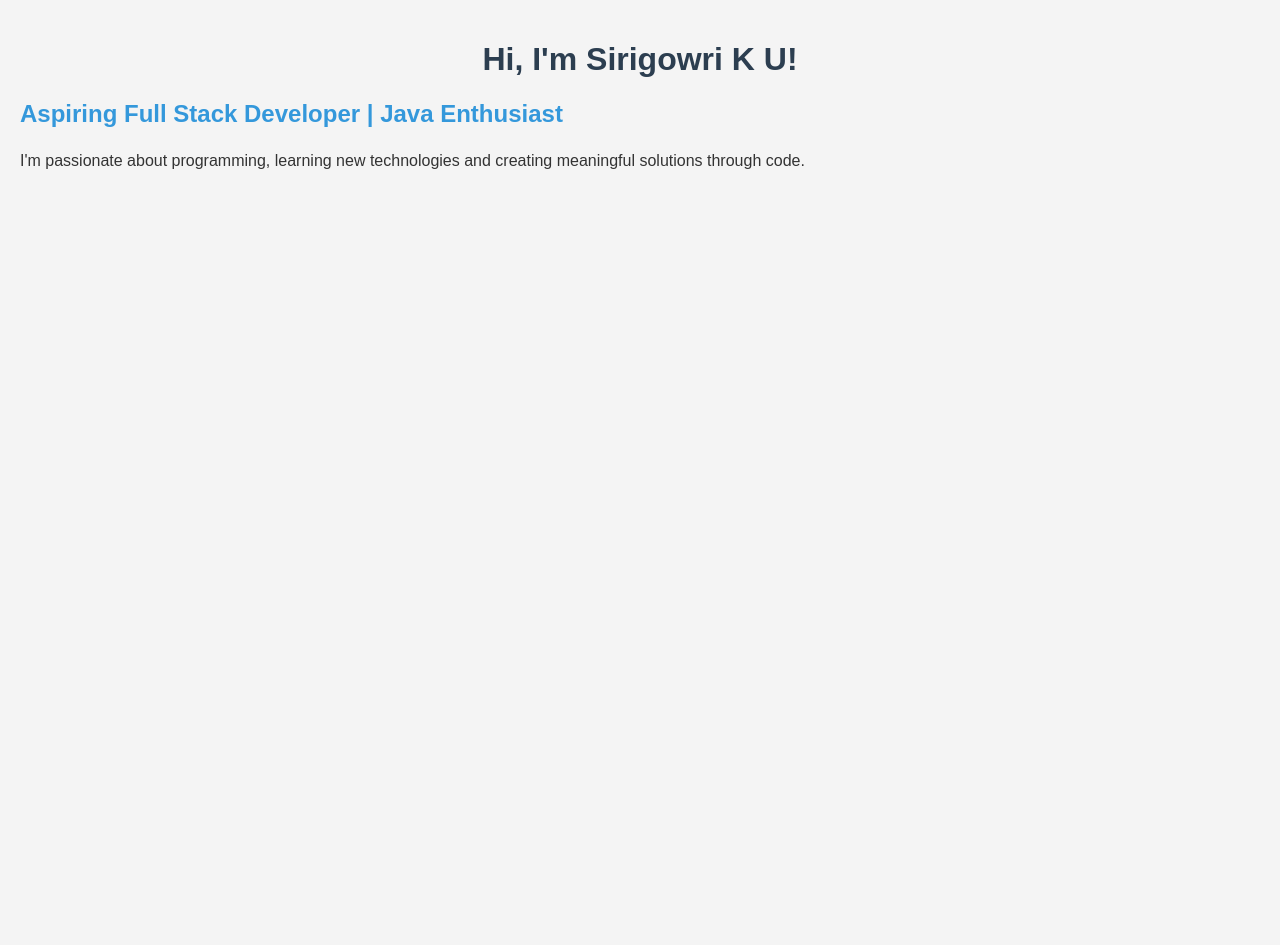
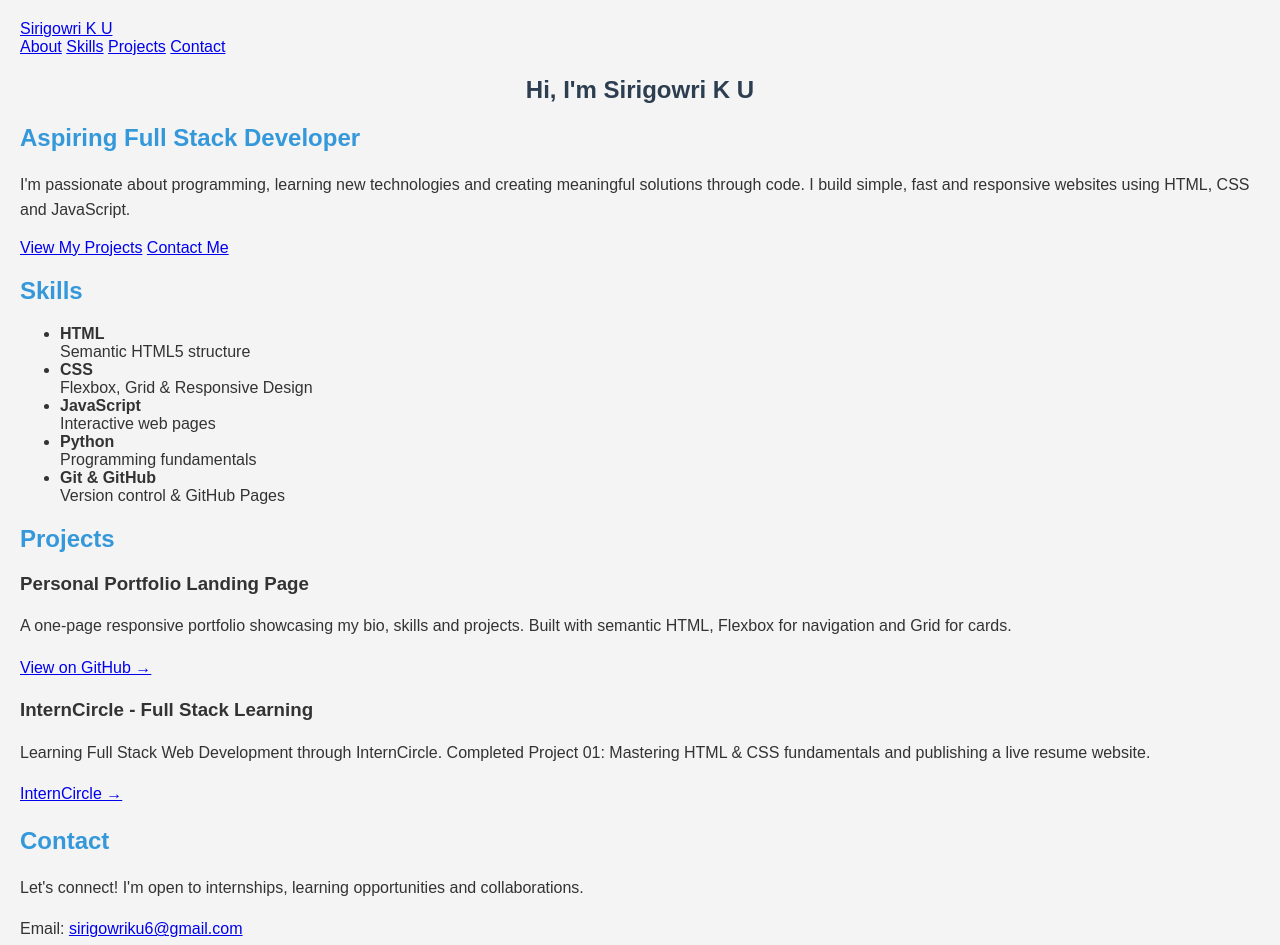
Before and after one commit to sirigowriku6-ui/sirigowri-ku-portfolio, a plain HTML site: page index.html in a window 1280 px wide. Before the commit the page ends 800 px from the top, so only its background shows below. Drawn offline with Linux system fonts and the light colour scheme.

Commit message:
Update index.html

```diff
--- a/index.html
+++ b/index.html
@@ -1,21 +1,62 @@
 <!DOCTYPE html>
 <html lang="en">
 <head>
-    <meta charset="UTF-8">
-    <meta name="viewport" content="width=device-width, initial-scale=1.0">
-    <title>Sirigowri K U | Portfolio</title>
-    <link rel="stylesheet" href="style.css">
+  <meta charset="UTF-8">
+  <meta name="viewport" content="width=device-width, initial-scale=1.0">
+  <title>Sirigowri K U | Aspiring Full Stack Developer</title>
+  <link rel="stylesheet" href="style.css">
 </head>
 <body>
+  <header>
+    <nav aria-label="Main navigation">
+      <a href="#about" class="logo">Sirigowri K U</a>
+      <div class="nav-links">
+        <a href="#about">About</a>
+        <a href="#skills">Skills</a>
+        <a href="#projects">Projects</a>
+        <a href="#contact">Contact</a>
+      </div>
+    </nav>
+  </header>
 
-    <h1>Hi, I'm Sirigowri K U!</h1>
+  <main>
+    <section id="about" class="hero">
+      <h1>Hi, I'm Sirigowri K U</h1>
+      <h2>Aspiring Full Stack Developer</h2>
+      <p>I'm passionate about programming, learning new technologies and creating meaningful solutions through code. I build simple, fast and responsive websites using HTML, CSS and JavaScript.</p>
+      <a href="#projects" class="btn">View My Projects</a>
+      <a href="#contact" class="btn btn-outline">Contact Me</a>
+    </section>
 
-    <h2>Aspiring Full Stack Developer | Java Enthusiast</h2>
+    <section id="skills">
+      <h2>Skills</h2>
+      <ul class="cards">
+        <li><strong>HTML</strong><br>Semantic HTML5 structure</li>
+        <li><strong>CSS</strong><br>Flexbox, Grid & Responsive Design</li>
+        <li><strong>JavaScript</strong><br>Interactive web pages</li>
+        <li><strong>Python</strong><br>Programming fundamentals</li>
+        <li><strong>Git & GitHub</strong><br>Version control & GitHub Pages</li>
+      </ul>
+    </section>
 
-    <p>
-        I'm passionate about programming, learning new technologies
-        and creating meaningful solutions through code.
-    </p>
+    <section id="projects">
+      <h2>Projects</h2>
+      <div class="cards">
+        <article>
+          <h3>Personal Portfolio Landing Page</h3>
+          <p>A one-page responsive portfolio showcasing my bio, skills and projects. Built with semantic HTML, Flexbox for navigation and Grid for cards.</p>
+          <p><a href="https://github.com/sirigowriku6-ui/sirigowri-ku-portfolio" target="_blank">View on GitHub →</a></p>
+        </article>
+        <article>
+          <h3>InternCircle - Full Stack Learning</h3>
+          <p>Learning Full Stack Web Development through InternCircle. Completed Project 01: Mastering HTML & CSS fundamentals and publishing a live resume website.</p>
+          <p><a href="https://interncircle.in" target="_blank">InternCircle →</a></p>
+        </article>
+      </div>
+    </section>
+  </main>
 
-</body>
-</html>
+  <footer id="contact">
+    <h2>Contact</h2>
+    <p>Let's connect! I'm open to internships, learning opportunities and collaborations.</p>
+    <p>Email: <a href="mailto:sirigowriku6@gmail.com">sirigowriku6@gmail.com</a></p>
```
